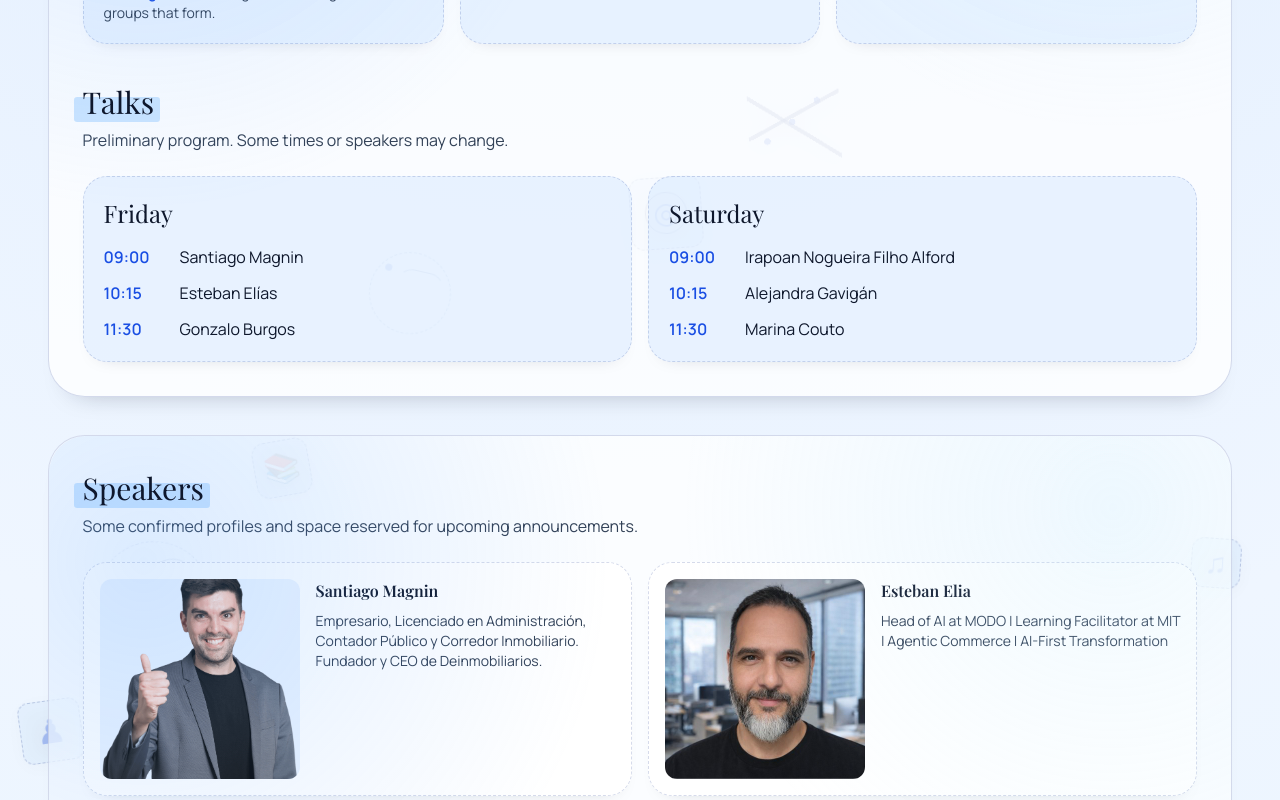
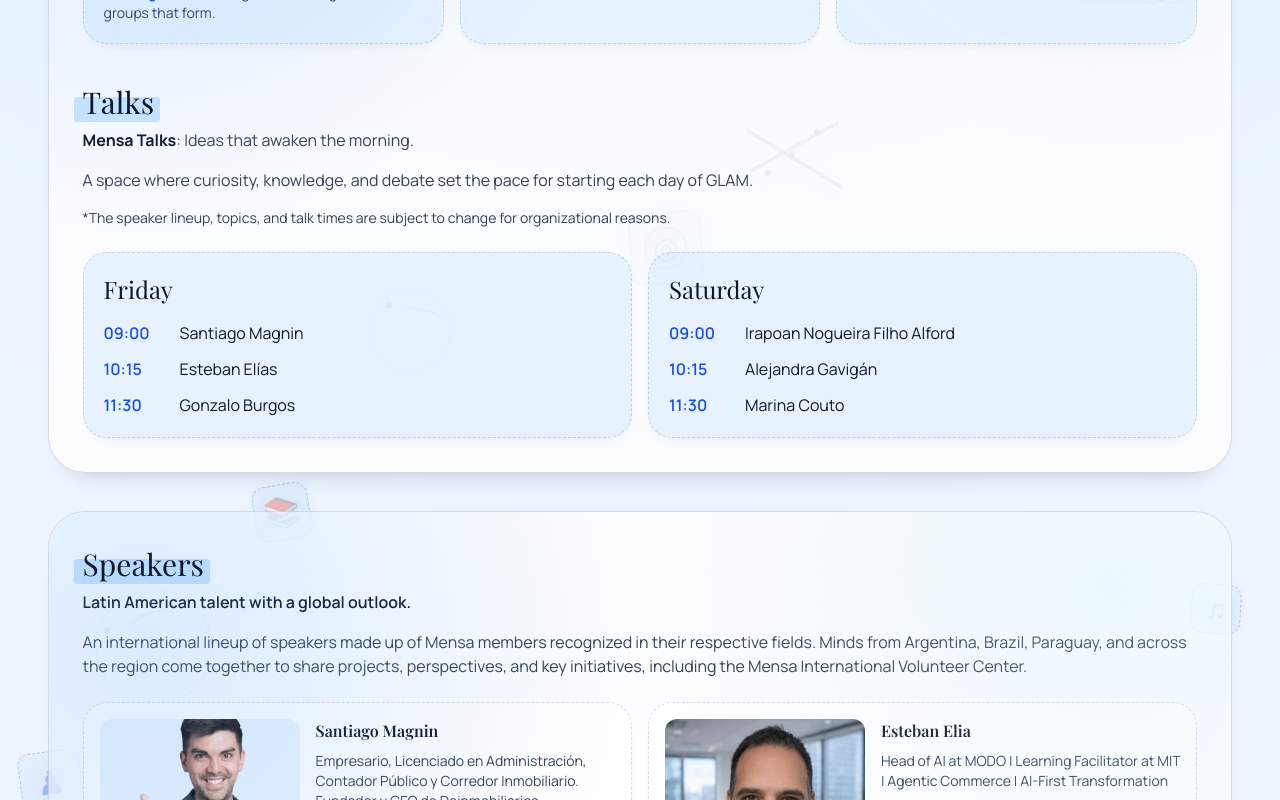
Before and after one commit to Kenrou7/mensa-glam-2026, a Next.js app: page /en in a window 1280 px wide. Shown: the part 880-1680 px from the top of the page. Built offline with nearby package versions, Linux system fonts and the light colour scheme; a web font is replaced by a local one.

Commit message:
Update other texts

```diff
--- a/src/components/EventPageClient.tsx
+++ b/src/components/EventPageClient.tsx
@@ -39,7 +39,7 @@ export function EventPageClient({ locale, content }: EventPageClientProps) {
               <h1 className="event-title font-serif text-5xl leading-tight text-[var(--text-main)]">
                 {content.hero.title}
               </h1>
-              <p className="mt-4 max-w-2xl text-lg text-[var(--text-soft)]">{content.hero.subtitle}</p>
+              <p className="mt-4 max-w-2xl text-lg font-bold text-[var(--text-soft)]">{content.hero.subtitle}</p>
               <div className="event-chip-row mt-5 flex flex-wrap gap-2 text-sm font-semibold text-[var(--text-soft)]">
                 <span className="event-chip rounded-full bg-[var(--chip-bg)] px-3 py-1">{content.hero.date}</span>
                 <span className="event-chip rounded-full bg-[var(--chip-active-bg)] px-3 py-1 text-[var(--chip-active-text)]">
@@ -87,7 +87,13 @@ export function EventPageClient({ locale, content }: EventPageClientProps) {
             ))}
           </div>
           <h2 className="section-heading mt-10 font-serif text-3xl text-[var(--text-main)]">{content.schedule.title}</h2>
-          <p className="mt-2 text-[var(--text-soft)]">{content.schedule.note}</p>
+          <div className="mt-2 space-y-4 text-[var(--text-soft)]">
+            <p>
+              <strong className="text-[var(--text-main)]">{content.schedule.note.heading}</strong>: {content.schedule.note.tagline}
+            </p>
+            <p>{content.schedule.note.description}</p>
+            <p className="text-sm">{content.schedule.note.disclaimer}</p>
+          </div>
           <div className="schedule-grid mt-6 grid gap-4 md:grid-cols-2">
             {content.schedule.days.map((day) => (
               <article
@@ -115,7 +121,10 @@ export function EventPageClient({ locale, content }: EventPageClientProps) {
           className="event-section section-speakers scroll-mt-28 rounded-3xl border border-[var(--panel-border)] bg-[var(--panel-bg)] p-8 shadow-sm"
         >
           <h2 className="section-heading font-serif text-3xl text-[var(--text-main)]">{content.speakers.title}</h2>
-          <p className="mt-2 text-[var(--text-soft)]">{content.speakers.subtitle}</p>
+          <div className="mt-2 space-y-4 text-[var(--text-soft)]">
+            <p className="font-semibold text-[var(--text-main)]">{content.speakers.subtitle.heading}</p>
+            <p>{content.speakers.subtitle.description}</p>
+          </div>
           <div className="speakers-grid mt-6 grid grid-cols-1 gap-4 lg:grid-cols-2">
             {content.speakers.items.map((speaker, index) => (
               <article
--- a/src/content/site.ts
+++ b/src/content/site.ts
@@ -27,7 +27,7 @@ export const siteContent: Record<Locale, SiteContent> = {
       eyebrow: "Gathering of Latin American Mensas",
       title: "GLAM 2026",
       subtitle:
-        "Un encuentro social para compartir ideas, juegos, amistades y conversaciones memorables.",
+        "El punto de encuentro de Mensa en Latinoamérica.",
       date: "27 al 29 de noviembre de 2026",
       city: "Buenos Aires, Argentina",
       registration: "Formulario de inscripción",
@@ -36,7 +36,12 @@ export const siteContent: Record<Locale, SiteContent> = {
     },
     schedule: {
       title: "Charlas",
-      note: "Programa preliminar. Algunos horarios o disertantes pueden cambiar.",
+      note: {
+        heading: "Mensa Talks",
+        tagline: "Ideas que despiertan la mañana.",
+        description: "El espacio donde la curiosidad, el conocimiento y el debate marcan el ritmo para arrancar cada jornada de la GLAM.",
+        disclaimer: "*La nómina de disertantes, temas y horarios de las ponencias está sujeta a eventuales modificaciones por razones organizativas.",
+      },
       agendaTitle: "Agenda",
       agendaDays: [
         {
@@ -85,7 +90,10 @@ export const siteContent: Record<Locale, SiteContent> = {
     },
     speakers: {
       title: "Disertantes",
-      subtitle: "Algunos perfiles ya confirmados y espacio para próximos anuncios.",
+      subtitle: {
+        heading: "Talento latinoamericano con proyección global.",
+        description: "Nómina de oradores internacional integrada por socios de Mensa reconocidos en sus respectivos ámbitos. Mentes de Argentina, Brasil, Paraguay y la región toda reunidas para compartir proyectos, visiones e iniciativas clave, como el Centro de Voluntarios de Mensa Internacional.",
+      },
       pendingLabel: "Pendiente",
       items: [
         {
@@ -255,8 +263,7 @@ export const siteContent: Record<Locale, SiteContent> = {
     hero: {
       eyebrow: "Gathering of Latin American Mensas",
       title: "GLAM 2026",
-      subtitle:
-        "Um encontro social para compartilhar ideias, jogos, amizades e conversas memoráveis.",
+      subtitle: "O ponto de encontro da Mensa na América Latina.",
       date: "27 a 29 de novembro de 2026",
       city: "Buenos Aires, Argentina",
       registration: "Formulário de inscrição",
@@ -265,7 +272,12 @@ export const siteContent: Record<Locale, SiteContent> = {
     },
     schedule: {
       title: "Palestras",
-      note: "Programa preliminar. Alguns horários ou palestrantes podem mudar.",
+      note: {
+        heading: "Mensa Talks",
+        tagline: "Ideias que despertam a manhã.",
+        description: "O espaço onde a curiosidade, o conhecimento e o debate dão o ritmo para começar cada dia da GLAM.",
+        disclaimer: "*A lista de palestrantes, temas e horários das apresentações está sujeita a eventuais alterações por razões organizacionais.",
+      },
       agendaTitle: "Agenda",
       agendaDays: [
         {
@@ -314,7 +326,10 @@ export const siteContent: Record<Locale, SiteContent> = {
     },
     speakers: {
       title: "Palestrantes",
-      subtitle: "Alguns perfis confirmados e espaço para próximos anúncios.",
+      subtitle: {
+        heading: "Talento latino-americano com projeção global.",
+        description: "Uma lista internacional de palestrantes formada por membros da Mensa reconhecidos em suas respectivas áreas. Mentes da Argentina, do Brasil, do Paraguai e de toda a região reunidas para compartilhar projetos, visões e iniciativas importantes, como o Centro de Voluntários da Mensa Internacional.",
+      },
       pendingLabel: "Pendente",
       items: [
         {
@@ -484,8 +499,7 @@ export const siteContent: Record<Locale, SiteContent> = {
     hero: {
       eyebrow: "Gathering of Latin American Mensas",
       title: "GLAM 2026",
-      subtitle:
-        "A social gathering to share ideas, games, friendships, and memorable conversations.",
+      subtitle: "The meeting point for Mensa in Latin America.",
       date: "November 27-29, 2026",
       city: "Buenos Aires, Argentina",
       registration: "Sign-up form",
@@ -494,7 +508,12 @@ export const siteContent: Record<Locale, SiteContent> = {
     },
     schedule: {
       title: "Talks",
-      note: "Preliminary program. Some times or speakers may change.",
+      note: {
+        heading: "Mensa Talks",
+        tagline: "Ideas that awaken the morning.",
+        description: "A space where curiosity, knowledge, and debate set the pace for starting each day of GLAM.",
+        disclaimer: "*The speaker lineup, topics, and talk times are subject to change for organizational reasons.",
+      },
       agendaTitle: "Schedule",
       agendaDays: [
         {
@@ -543,7 +562,10 @@ export const siteContent: Record<Locale, SiteContent> = {
     },
     speakers: {
       title: "Speakers",
-      subtitle: "Some confirmed profiles and space reserved for upcoming announcements.",
+      subtitle: {
+        heading: "Latin American talent with a global outlook.",
+        description: "An international lineup of speakers made up of Mensa members recognized in their respective fields. Minds from Argentina, Brazil, Paraguay, and across the region come together to share projects, perspectives, and key initiatives, including the Mensa International Volunteer Center.",
+      },
       pendingLabel: "Pending",
       items: [
         {
--- a/src/types/site.ts
+++ b/src/types/site.ts
@@ -71,7 +71,12 @@ export interface SiteContent {
   };
   schedule: {
     title: string;
-    note: string;
+    note: {
+      heading: string;
+      tagline: string;
+      description: string;
+      disclaimer: string;
+    };
     days: DaySchedule[];
     agendaTitle: string;
     agendaDays: Array<{
@@ -84,7 +89,10 @@ export interface SiteContent {
   };
   speakers: {
     title: string;
-    subtitle: string;
+    subtitle: {
+      heading: string;
+      description: string;
+    };
     pendingLabel: string;
     items: SpeakerItem[];
   };
```
